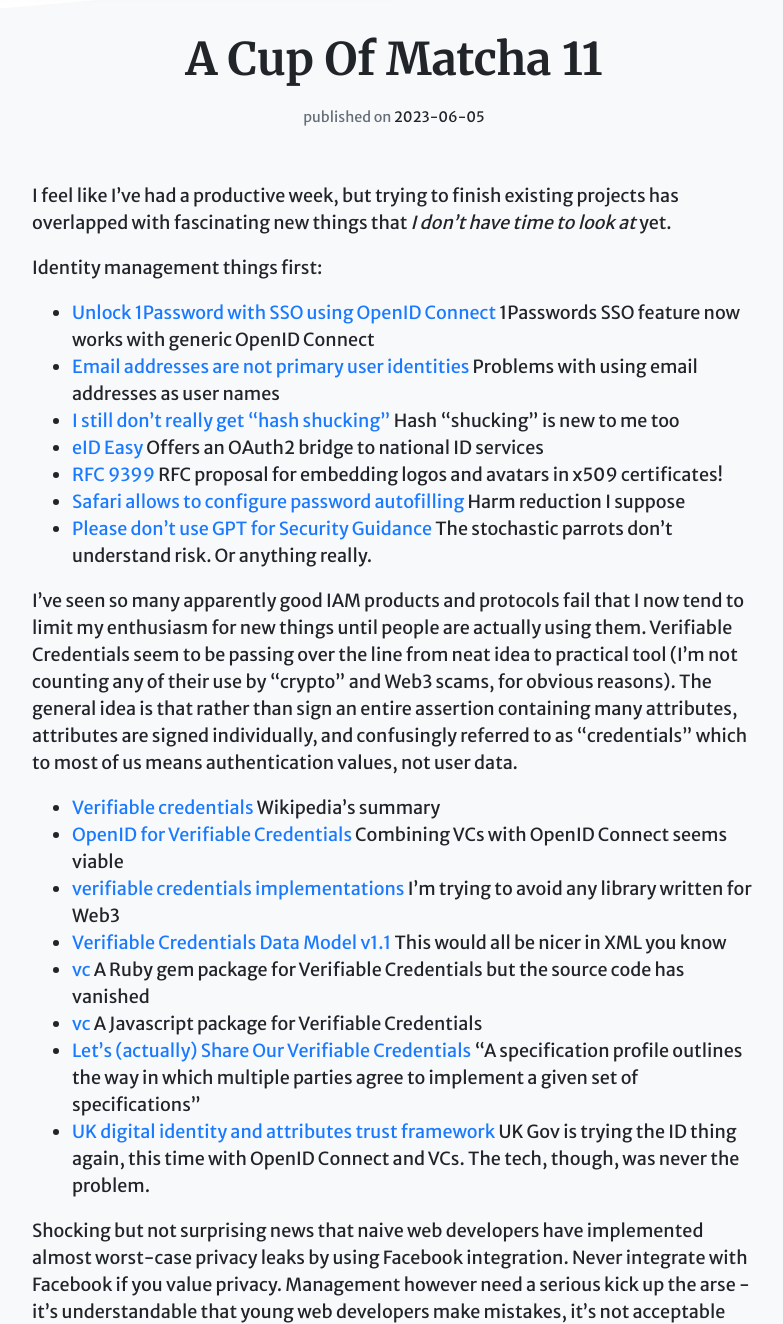
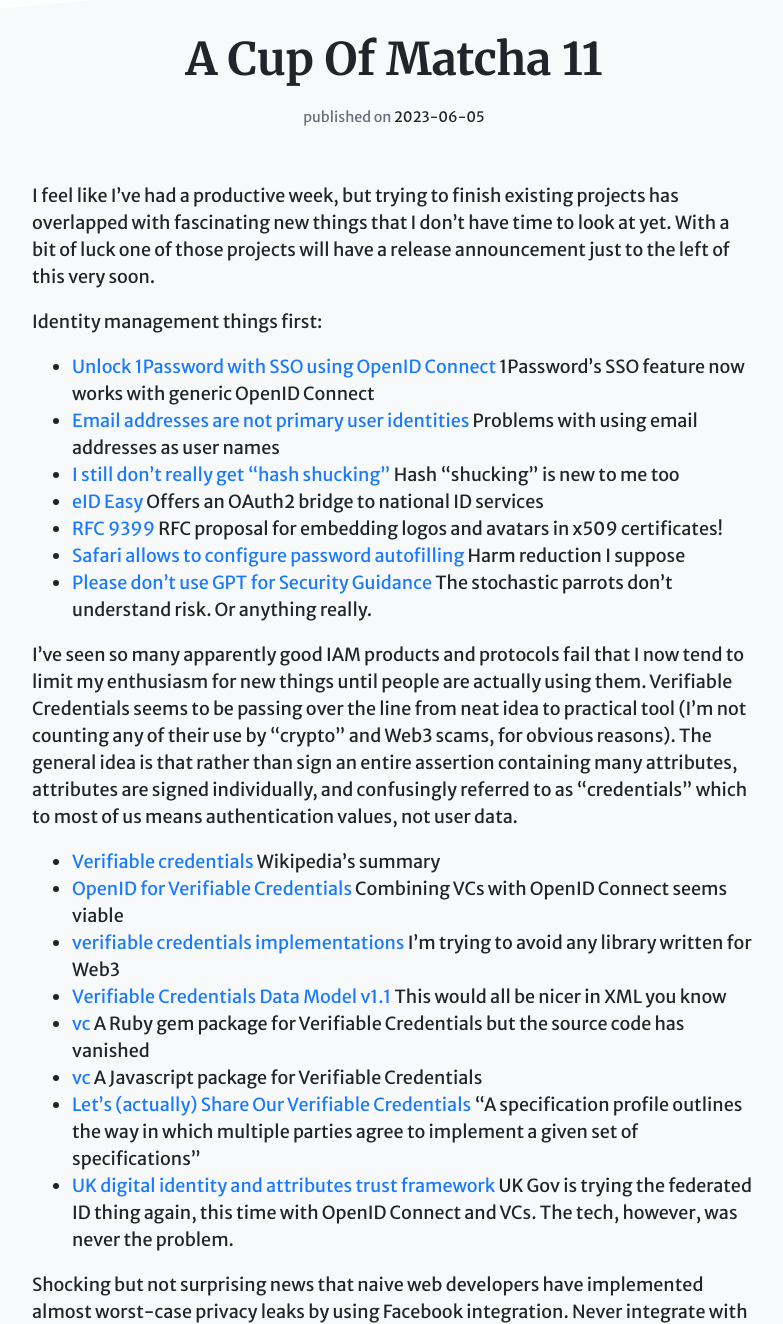
Before and after one commit to Digital-Identity-Labs/digital-identity-labs.github.io, a Jekyll site: the page built from _posts/2023-06-05-com11.markdown, in a window 1280 px wide and 1400 px high, scrolled down 401 px, cut to the strip 76-1400 px from the top of the window. Shown: the whole strip, without its empty margins (246-1029 px from the left). Built offline with Jekyll 4.4.1, drawn with Linux system fonts in a browser that asks for light colours; comment, search, counter and statistics services are not loaded; some of the changed text lies outside the part shown.

Commit message:
Fixes to Matcha 11

```diff
--- a/_posts/2023-06-05-com11.markdown
+++ b/_posts/2023-06-05-com11.markdown
@@ -10,11 +10,12 @@
 ---
 
 I feel like I've had a productive week, but trying to finish existing projects has overlapped with fascinating new things
- that *I don't have time to look at* yet.
+ that I don't have time to look at yet. With a bit of luck one of those projects will have a release announcement just
+to the left of this very soon.
 
 Identity management things first:
 
-* [Unlock 1Password with SSO using OpenID Connect](https://support.1password.com/cs/sso-configure-generic/) 1Passwords SSO feature now works with generic OpenID Connect
+* [Unlock 1Password with SSO using OpenID Connect](https://support.1password.com/cs/sso-configure-generic/) 1Password's SSO feature now works with generic OpenID Connect
 * [Email addresses are not primary user identities](https://ntietz.com/blog/email-address-not-identifier/) Problems with using email addresses as user names
 * [I still don’t really get “hash shucking”](https://neilmadden.blog/2023/04/27/i-still-dont-really-get-hash-shucking/) Hash "shucking" is new to me too
 * [eID Easy](https://eideasy.com/) Offers an OAuth2 bridge to national ID services
@@ -23,7 +24,7 @@
 * [Please don't use GPT for Security Guidance](https://decodebytes.substack.com/p/please-dont-use-gpt-for-security) The stochastic parrots don't understand risk. Or anything really.
 
 I've seen so many apparently good IAM products and protocols fail that I now tend to limit my enthusiasm for new things until people are actually
-  using them. Verifiable Credentials seem to be passing over the line from neat idea to practical tool (I'm not counting any of their
+  using them. Verifiable Credentials seems to be passing over the line from neat idea to practical tool (I'm not counting any of their
   use by "crypto" and Web3 scams, for obvious reasons). The general idea is that rather than sign an entire assertion containing many attributes,
 attributes are signed individually, and confusingly referred to as "credentials" which to most of us means authentication values, not user data.
 
@@ -34,7 +35,7 @@
 * [vc](https://rubygems.org/gems/vc) A Ruby gem package for Verifiable Credentials but the source code has vanished
 * [vc](https://github.com/digitalbazaar/vc) A Javascript package for Verifiable Credentials
 * [Let’s (actually) Share Our Verifiable Credentials](https://medium.com/workday-engineering/lets-actually-share-our-verifiable-credentials-7ab1b4c73079) "A specification profile outlines the way in which multiple parties agree to implement a given set of specifications"
-* [UK digital identity and attributes trust framework](https://www.gov.uk/government/publications/uk-digital-identity-and-attributes-trust-framework-beta-version) UK Gov is trying the ID thing again, this time with OpenID Connect and VCs. The tech, though, was never the problem.
+* [UK digital identity and attributes trust framework](https://www.gov.uk/government/publications/uk-digital-identity-and-attributes-trust-framework-beta-version) UK Gov is trying the federated ID thing again, this time with OpenID Connect and VCs. The tech, however, was never the problem.
 
 Shocking but not surprising news that naive web developers have implemented almost worst-case privacy leaks by using Facebook
   integration. Never integrate with Facebook if you value privacy. Management however need a serious kick up the arse -
@@ -65,18 +66,18 @@
 * [Dynamic forms with LiveView Streams](https://fly.io/phoenix-files/dynamic-forms-with-streams/) I want to try this out, have not had a chance yet
 * [Context maintainability & guidelines in Elixir & Phoenix](https://curiosum.com/blog/elixir-phoenix-context-maintainability-guildelines) Code organisation advice
 * [dys2p](https://dys2p.com/en/2023-05-luks-security.html#conclusion) Linux file encryption report: make sure you use good passwords
-* [Why I left Rust](https://www.jntrnr.com/why-i-left-rust/?s=33) and [I Am No Longer Speaking at RustConf 2023 | The Pasture](https://thephd.dev/i-am-no-longer-speaking-at-rustconf-2023) Rust community has some dysfunction going on recently
-* [RubyKaigi 2023](https://fly.io/ruby-dispatch/ruby-kaigi-2023/) In Ruby, Matz is nice so everyone is nice - report from a recent conference
+* [Why I left Rust](https://www.jntrnr.com/why-i-left-rust/?s=33) and [I Am No Longer Speaking at RustConf 2023](https://thephd.dev/i-am-no-longer-speaking-at-rustconf-2023) Rust community has some dysfunction going on recently
+* [RubyKaigi 2023](https://fly.io/ruby-dispatch/ruby-kaigi-2023/) In Ruby, Matz is nice so everyone is nice (except DHH) - report from a recent conference
 * [Quick Tricks with the .iex.exs file](https://www.youtube.com/watch?v=KNqcfLUuPVc) Customising the Elixir REPL
 * [docbase](https://github.com/alanagoyal/docbase) Another open source document sharing app
-* [dittofeed](https://github.com/dittofeed/dittofeed) I've made something similar so I mean to poke at this one to see how they've managed it
+* [dittofeed](https://github.com/dittofeed/dittofeed) A message-sending backend service. I've made something similar so I mean to poke at this one to see how they've managed it
 * [The HTTP QUERY Method](https://httpwg.org/http-extensions/draft-ietf-httpbis-safe-method-w-body.html) A new HTTP method! QUERY improves over POST for searches
 * [Perspective](https://perspective.finos.org/) Fancy, fast and interactive graphs
 * [Javet](https://github.com/caoccao/Javet) Embed Node.JS into Java (I'm wondering if this can be combined with the jInterface Erlang feature I mentioned last week)
 * [orama](https://github.com/oramasearch/orama) Another "static" web search engine
 * [Private Beta Update & Roadmap](https://blueskyweb.xyz/blog/6-02-2023-beta-update) Bluesky continues to improve, with some neat tech. Social problems tend to be the real challenge
 * [There's a new Ubuntu Linux desktop on its way](https://www.zdnet.com/article/theres-a-new-ubuntu-linux-desktop-on-its-way/) Read-only OS layers, like MacOS's, come to Ubuntu
-* [The Best Strategies to Slim Docker Images](https://semaphoreci.medium.com/the-best-strategies-to-slim-docker-images-how-to-reduce-docker-image-size-4cc5be4b015f) I'm a keen image-golfer, but I've nto tried some of these
+* [The Best Strategies to Slim Docker Images](https://semaphoreci.medium.com/the-best-strategies-to-slim-docker-images-how-to-reduce-docker-image-size-4cc5be4b015f) I'm a keen image-golfer but I've not tried some of these approaches
 * [Announcing WASIX](https://wasmer.io/posts/announcing-wasix) POSIX for WASM! This could have massive implications. I'm still embarrassed by the word WASM though
 * [Why I prefer trunk-based development](https://trishagee.com/2023/05/29/why-i-prefer-trunk-based-development/) I'm open to this but it's very context-driven
 * [Passenger 6 - Polyglot enterprise grade web app server](https://www.phusionpassenger.com/passenger6) I had no idea Passenger could glue any web apps into Apache now
```
